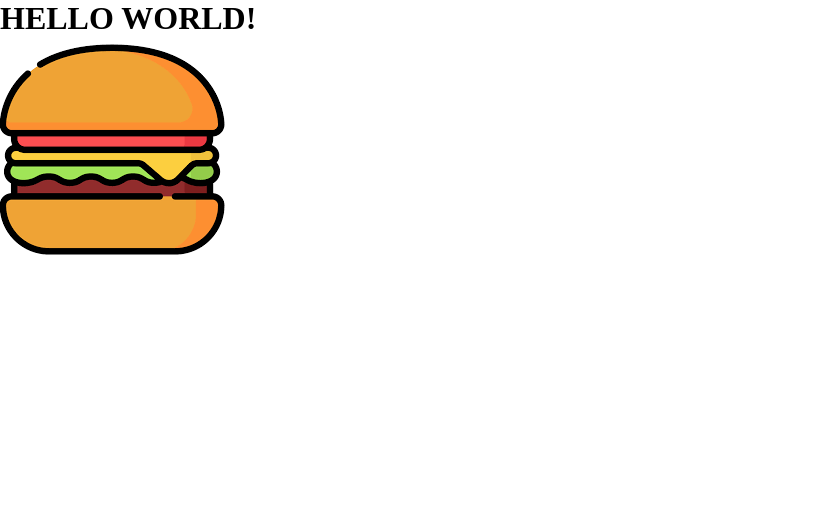
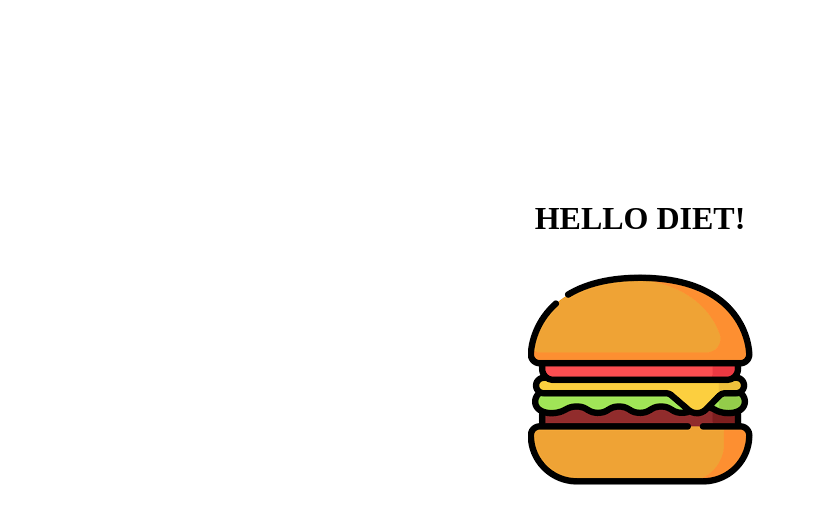
Before and after one commit to Ferlo94/vue-hello, a plain HTML site: page index.html in a window 1280 px wide. Shown: the whole page, without its empty margins (0-816 px from the left). Drawn offline with nearby package versions, Linux system fonts and the light colour scheme.

Commit message:
centrature css h1 e panino

```diff
--- a/index.html
+++ b/index.html
@@ -10,8 +10,8 @@
     <title>Document</title>
 </head>
 <body>
-    <div id="app">
-        <h1>{{message}}</h1>
+    <div class="dieta" id="app">
+        <h1 class="h1-burger">{{message}}</h1>
         <img :src="img">
     </div>
     <script src="script.js"></script>
--- a/script.js
+++ b/script.js
@@ -6,7 +6,7 @@
 const app = new Vue({
     el: '#app',
     data: {
-        message: 'HELLO WORLD!',
+        message: 'HELLO DIET!',
         img: 'images.png'
     }
 });
--- a/style.css
+++ b/style.css
@@ -3,3 +3,12 @@
     padding: 0;
     box-sizing: border-box;
 }
+
+.dieta {
+    text-align: center;
+    margin-top: 200px;
+}
+
+.h1-burger {
+    margin-bottom: 30px;
+}
```
